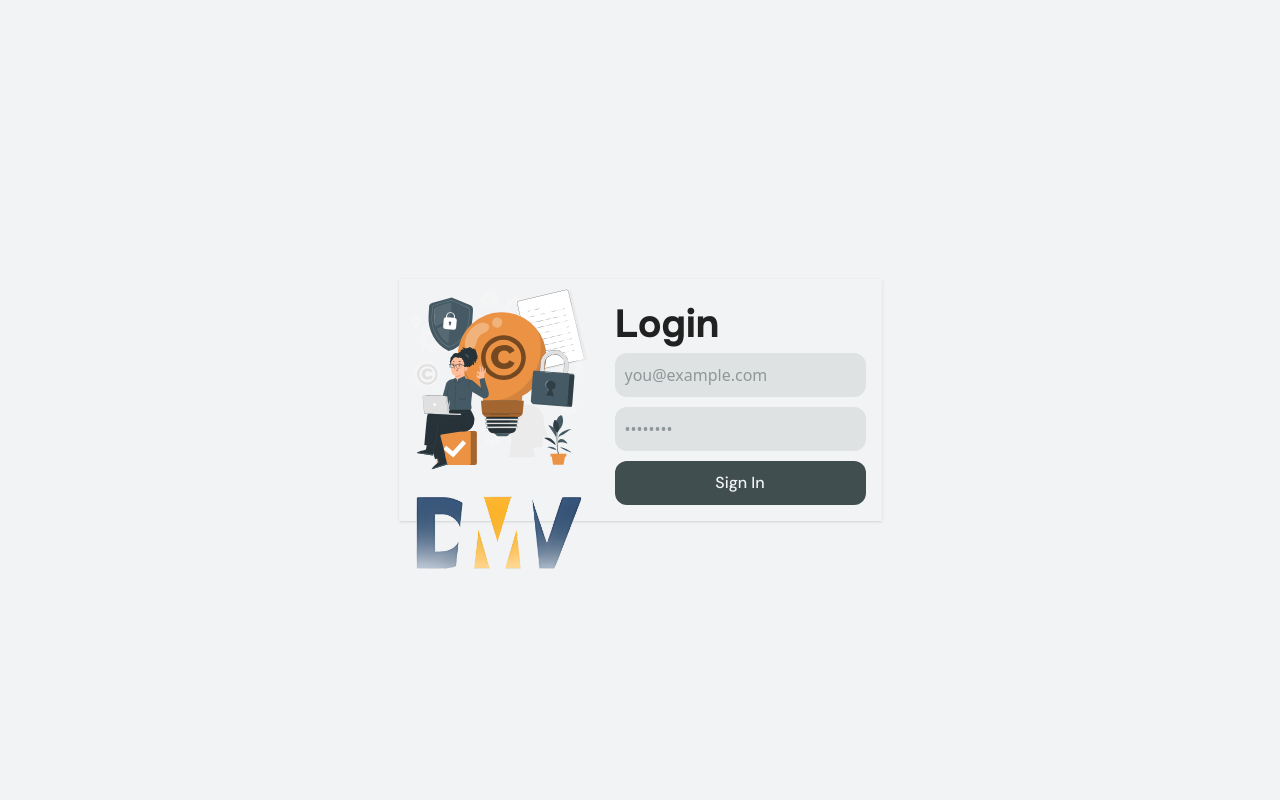
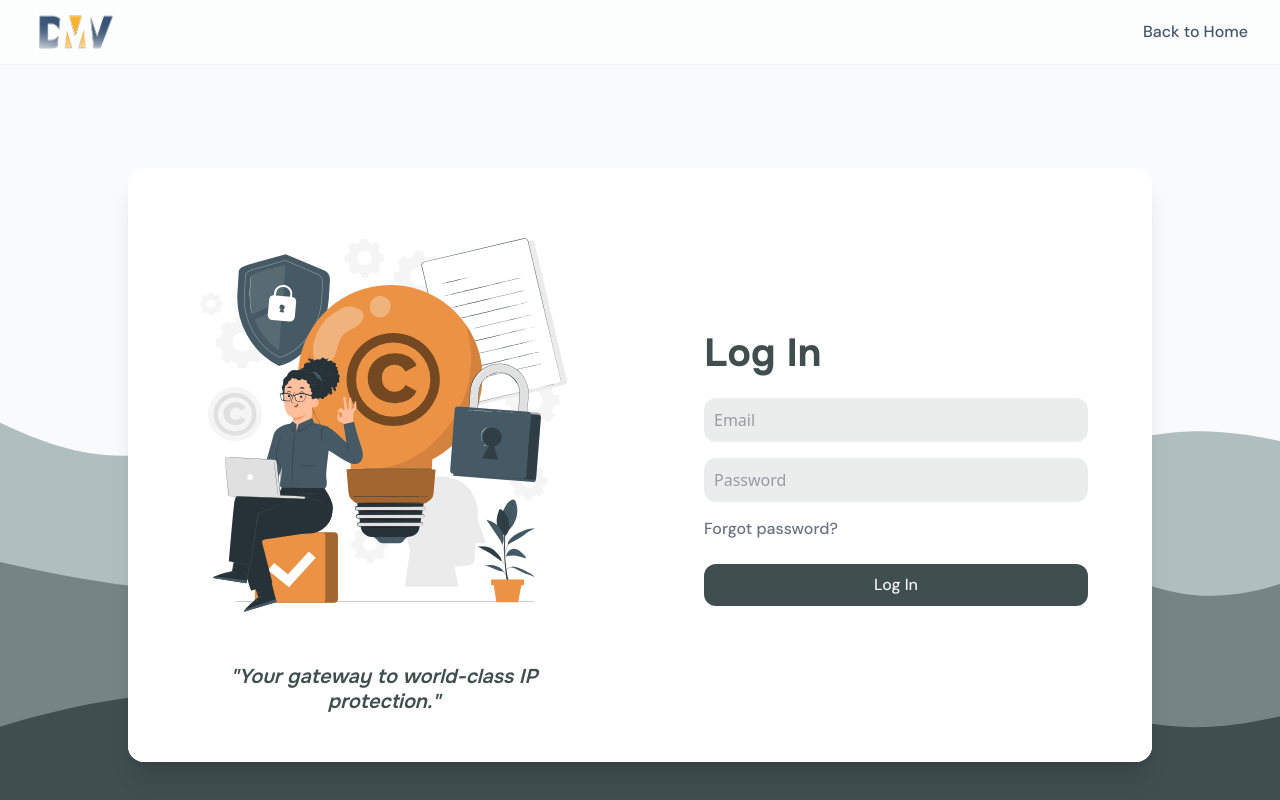
Before and after one commit to JLSed/filechain, a SvelteKit app: page /login in a window 1280 px wide. Shown: the top 800 px of the page. Built offline with nearby package versions, Linux system fonts and the light colour scheme; no server answers.

Commit message:
Enhanceing login UI

```diff
--- /dev/null
+++ b/src/lib/components/LandingNavBar.svelte
@@ -0,0 +1,39 @@
+<script lang="ts">
+	import dmvLogo from '$lib/assets/dmv-logo.svg';
+	import { page } from '$app/stores';
+</script>
+
+<nav class="sticky top-0 z-50 w-full border-b border-gray-100 bg-white/80 backdrop-blur-md">
+	<div class="mx-auto flex h-16 max-w-7xl items-center justify-between px-4 sm:px-6 lg:px-8">
+		<!-- Logo -->
+		<a href="/" class="flex items-center gap-2 transition-opacity hover:opacity-80">
+			<img src={dmvLogo} alt="Pepper Logo" class="h-22 w-22 object-contain" />
+			<!-- <span class="text-xl font-bold tracking-tight text-slate-800">DMV IP Consultancy</span> -->
+		</a>
+
+		<!-- Actions -->
+		<div class="flex items-center gap-4">
+			{#if $page.url.pathname !== '/login'}
+				<a
+					href="/login"
+					class="hidden text-sm font-medium text-slate-600 transition-colors hover:text-emerald-600 sm:block"
+				>
+					Log In
+				</a>
+				<a
+					href="/login"
+					class="rounded-md bg-slate-900 px-4 py-2 text-sm font-medium text-white shadow-sm transition-colors hover:bg-black"
+				>
+					Get Started
+				</a>
+			{:else}
+				<a
+					href="/"
+					class="text-sm font-medium text-slate-600 transition-colors hover:text-emerald-600"
+				>
+					Back to Home
+				</a>
+			{/if}
+		</div>
+	</div>
+</nav>
--- a/src/lib/components/LoginForm.svelte
+++ b/src/lib/components/LoginForm.svelte
@@ -25,23 +25,27 @@
 	}
 </script>
 
-<div class="">
-	<h3 class="font-bold">Login</h3>
-	<form class="flex flex-col gap-2xs" onsubmit={handleLogin}>
+<div class="mx-auto w-full max-w-sm">
+	<h3 class="mb-4 font-bold text-primary">Log In</h3>
+	<form class="flex flex-col gap-4" onsubmit={handleLogin}>
 		<div>
-			<label>
-				<input type="email" id="email" bind:value={email} placeholder="you@example.com" />
-			</label>
+			<input type="email" id="email" bind:value={email} placeholder="Email" required />
 		</div>
 
 		<div>
-			<label>
-				<input type="password" id="password" bind:value={password} placeholder="••••••••" />
-			</label>
+			<input type="password" id="password" bind:value={password} placeholder="Password" required />
 		</div>
 
-		<button type="submit" disabled={loading}>
-			{loading ? 'Signing in...' : 'Sign In'}
+		<div class="flex items-center justify-between text-xs text-gray-500">
+			<label class="flex cursor-pointer items-center gap-2"> Forgot password? </label>
+		</div>
+
+		<button
+			type="submit"
+			disabled={loading}
+			class="mt-2 w-full rounded-md bg-slate-900 py-2.5 text-sm font-medium text-white transition-colors hover:bg-black disabled:opacity-70"
+		>
+			{loading ? 'Logging in...' : 'Log In'}
 		</button>
 	</form>
 </div>
--- a/src/routes/+layout.svelte
+++ b/src/routes/+layout.svelte
@@ -1,6 +1,7 @@
 <script lang="ts">
 	import './layout.css';
 	import dmvLogo from '$lib/assets/dmv-logo.svg';
+	import LandingNavBar from '$lib/components/LandingNavBar.svelte';
 	import { onMount } from 'svelte';
 	import { invalidate } from '$app/navigation';
 	import { createBrowserClient } from '$lib/services/supabase/client';
@@ -29,4 +30,9 @@
 </script>
 
 <svelte:head><link rel="icon" href={dmvLogo} /></svelte:head>
+
+{#if !data.session}
+	<LandingNavBar />
+{/if}
+
 {@render children()}
--- a/src/routes/+page.svelte
+++ b/src/routes/+page.svelte
@@ -1,6 +1,7 @@
 <script lang="ts">
 	import { onMount } from 'svelte';
 	import init, { greet } from '../lib/pkg/rust';
+	import dmvLogo from '$lib/assets/dmv-logo.svg';
 
 	let { data } = $props();
 	let wasmReady = $state(false);
@@ -12,11 +13,13 @@
 </script>
 
 <div class="mx-auto max-w-4xl py-20 text-center">
-	<h1
-		class="mb-6 bg-gradient-to-r from-emerald-400 to-cyan-400 bg-clip-text text-6xl font-bold text-transparent"
-	>
-		Filechain
-	</h1>
+	<!-- Logo -->
+	<div class="flex items-center gap-3">
+		<div class="flex h-14 w-14 items-center justify-center">
+			<img src={dmvLogo} alt="Logo" class="h-full w-full object-contain" />
+		</div>
+		<span class="text-xl font-bold tracking-tight text-slate-800">DMV IP Consultancy</span>
+	</div>
 
 	<p class="mx-auto mb-12 max-w-2xl text-xl text-zinc-400">
 		Secure cloud storage with zero-knowledge encryption powered by Rust & WebAssembly.
--- a/src/routes/layout.css
+++ b/src/routes/layout.css
@@ -55,6 +55,7 @@ h6 {
 p,
 button,
 span,
+label,
 a {
 	@apply font-dm-sans text-step--1 font-medium;
 }
@@ -64,7 +65,7 @@ small,
 	@apply text-step--2;
 }
 form input {
-	@apply rounded-xl bg-primary/10 p-2xs text-primary focus:ring-2 focus:ring-primary focus:outline-none;
+	@apply w-full rounded-xl bg-primary/10 p-2xs text-primary focus:ring-2 focus:ring-primary focus:outline-none;
 }
 
 form button {
--- a/src/routes/login/+page.svelte
+++ b/src/routes/login/+page.svelte
@@ -1,16 +1,29 @@
 <script>
 	import LoginForm from '$lib/components/LoginForm.svelte';
 	import copyrightPana from '$lib/assets/copyright-pana.svg';
-	import dmvLogo from '$lib/assets/dmv-logo.svg';
+	import layeredWaves from '$lib/assets/layered-waves.svg';
 </script>
 
-<div class="flex h-screen items-center justify-center">
-	<div class="flex shadow">
-		<div class="h-50 w-50">
-			<img src={copyrightPana} alt="copyright illustration" />
-			<img src={dmvLogo} alt="copyright illustration" />
+<div class="relative flex min-h-screen w-full items-center justify-center bg-gray-50 p-4">
+	<img src={layeredWaves} alt="" class="absolute inset-0 h-full w-full object-cover" />
+	<div class="z-10 flex w-full max-w-5xl overflow-hidden rounded-2xl bg-white shadow-xl">
+		<!-- Left Side -->
+		<div class="hidden w-1/2 flex-col justify-between bg-white p-12 lg:flex">
+			<!-- Illustration Content -->
+			<div class="flex flex-col items-center">
+				<img
+					src={copyrightPana}
+					alt="Asset Management Illustration"
+					class="w-full max-w-md object-contain"
+				/>
+				<h6 class="mt-8 text-center text-2xl leading-tight font-semibold text-primary italic">
+					"Your gateway to world-class IP protection."
+				</h6>
+			</div>
 		</div>
-		<div class="p-4">
+
+		<!-- Right Side -->
+		<div class="flex w-full flex-col justify-center bg-white p-8 lg:w-1/2 lg:p-16">
 			<LoginForm />
 		</div>
 	</div>
```
Also changed, not shown: src/lib/assets/layered-waves.svg (added).
